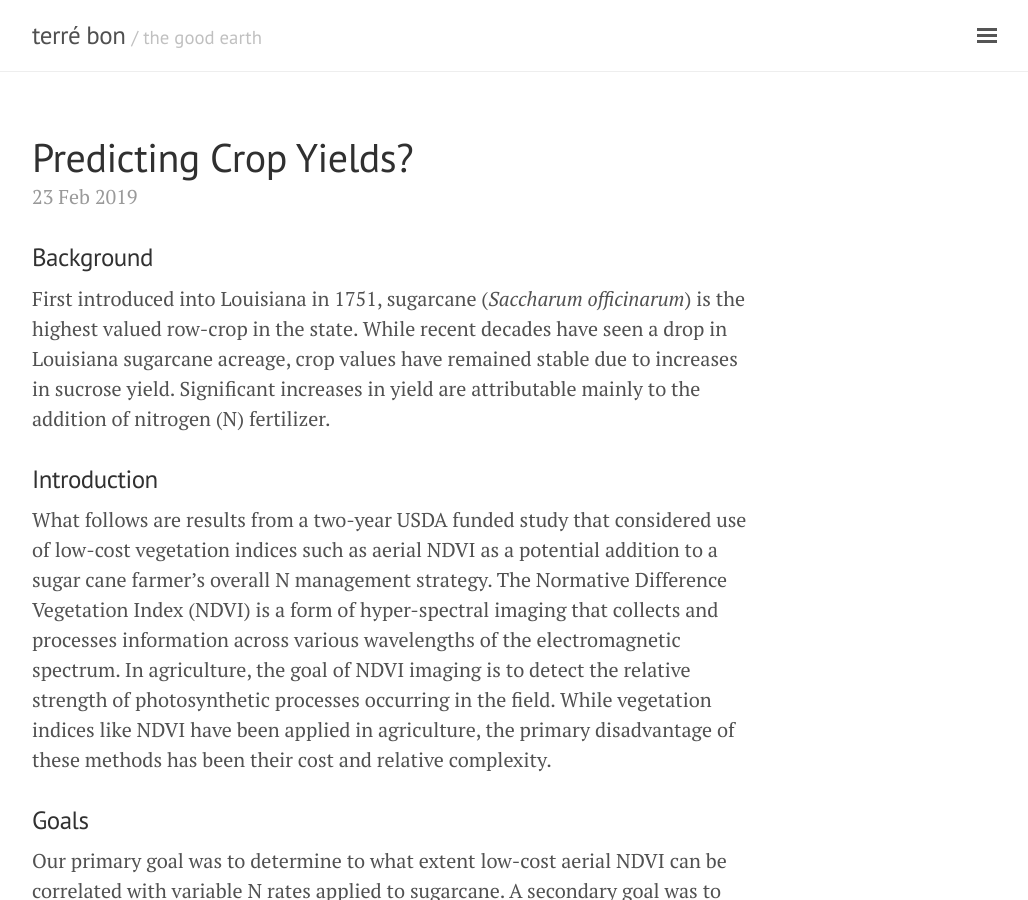
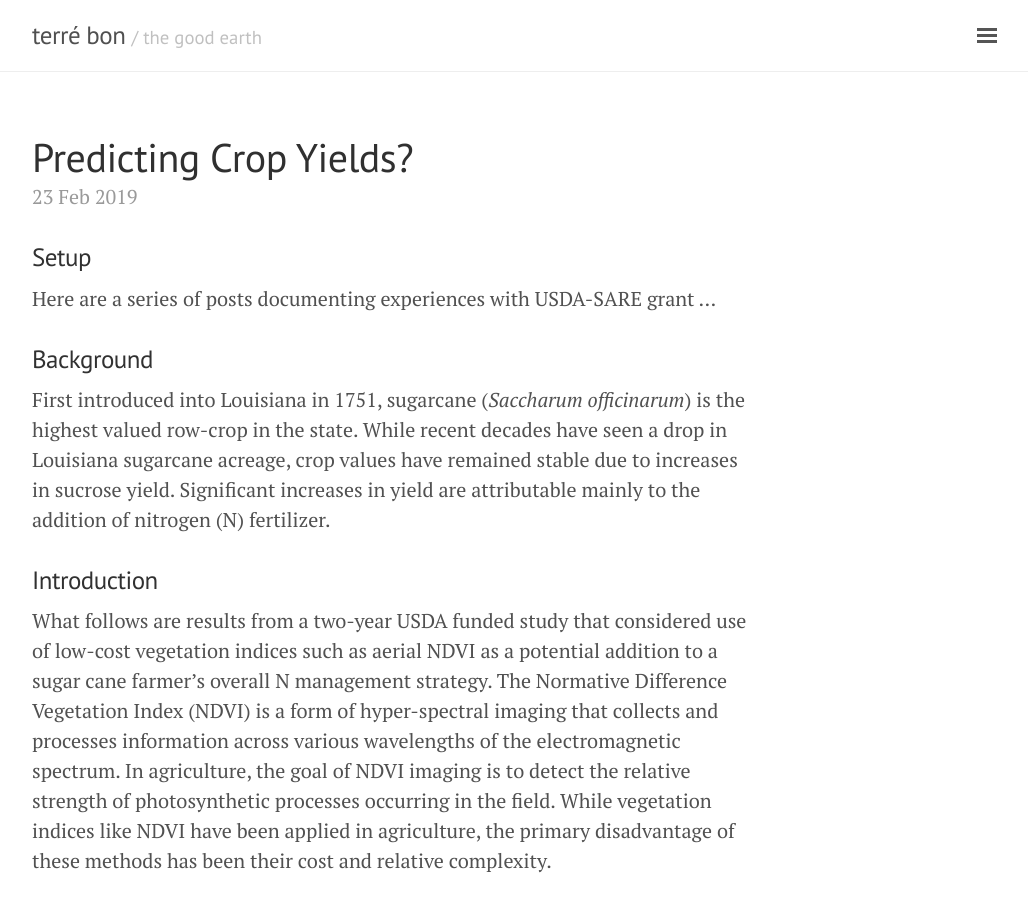
Before and after one commit to geraldmc/geraldmc.github.io, a Jekyll site: the page built from _posts/2019-02-23-predicting-yield-1.md, in a window 1280 px wide and 900 px high. Shown: the whole window, without its empty margins (248-1276 px from the left). Built offline with Jekyll 4.4.1, drawn with Linux system fonts in a browser that asks for light colours.

```diff
--- a/_posts/2019-02-23-predicting-yield-1.md
+++ b/_posts/2019-02-23-predicting-yield-1.md
@@ -2,6 +2,10 @@
 layout: post
 title: Predicting Crop Yields?
 ---
+
+### Setup
+
+Here are a series of posts documenting experiences with USDA-SARE grant ...
 
 ### Background
 
```
